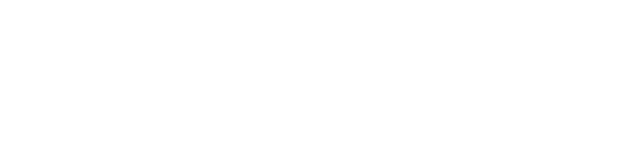
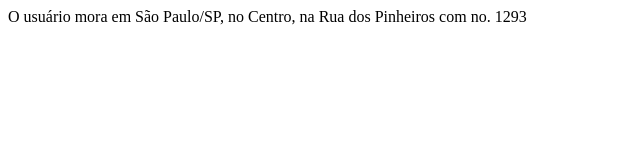
Before and after one commit to chorandosefoi/curso-js, a plain HTML site: page mod1/exc1/index.html in a window 1280 px wide. Shown: the whole page, without its empty margins (0-640 px from the left). Drawn offline with Linux system fonts and the light colour scheme.

Commit message:
Formatamos a saída

```diff
--- a/mod1/exc1/index.html
+++ b/mod1/exc1/index.html
@@ -11,14 +11,15 @@
 <body>
     <script>
         var endereco = {
-            rua: "Rua dos pinheiros",
+            rua: "Rua dos Pinheiros",
             numero: 1293,
             bairro: "Centro",
             cidade: "São Paulo",
             uf: "SP"
         };
-        alert(endereco.rua +" "+ endereco.numero)
+        alert("O usuário mora em "+endereco.cidade+"/"+endereco.uf+", no  "+endereco.bairro+", na "+endereco.rua+" com no. "+endereco.numero)
     </script>
+O usuário mora em São Paulo/SP, no Centro, na Rua dos Pinheiros com no. 1293
 </body>
 
 </html>
```
